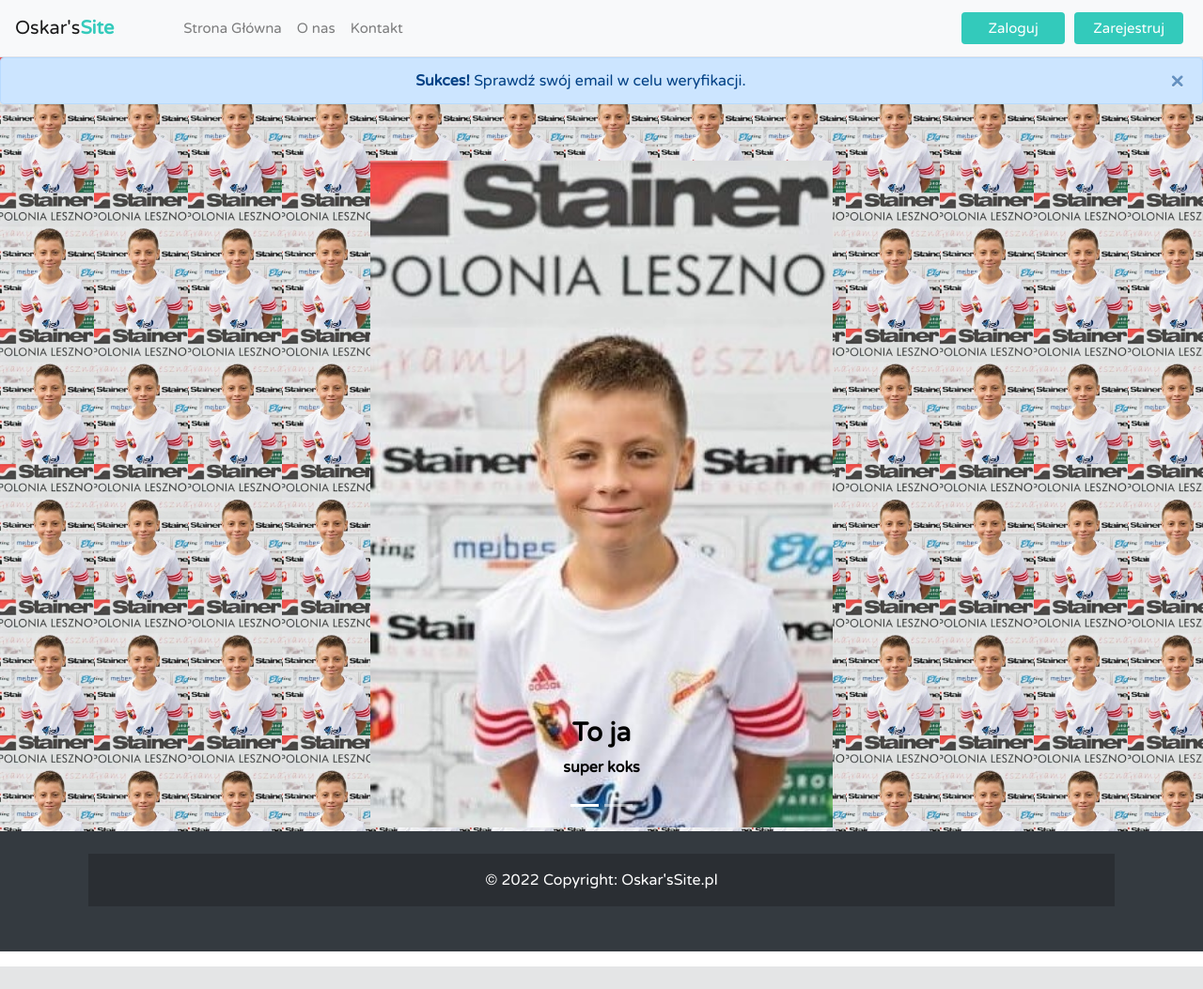
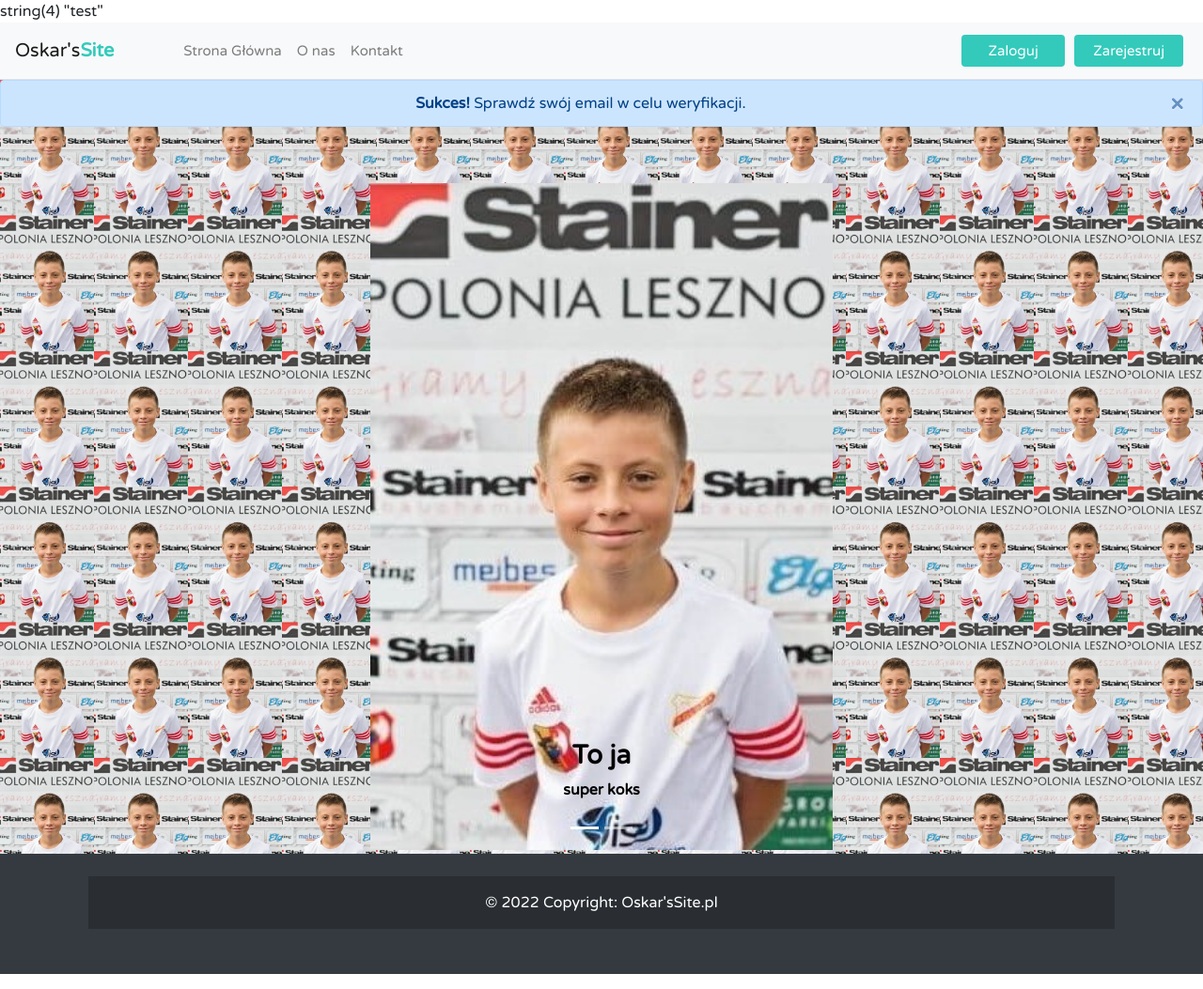
Before and after one commit to Kesaip/strona, a PHP site: page /php.php?dodano=1 in a window 1280 px wide. Shown: the whole page at 94% size. Before the commit the page ends 1029 px from the top, so only its background shows below. Run offline with PHP 8.4, Linux system fonts and the light colour scheme; data that the repository does not hold is empty.

Commit message:
test zmian

```diff
--- a/php.php
+++ b/php.php
@@ -1,7 +1,7 @@
 <?php
 
   session_start();
-
+    var_dump('test');
   $conn = new mysqli ("127.0.0.1", "oskar", "zaq1@WSX", "domex");
 
   if ($conn->connect_error) {
```
